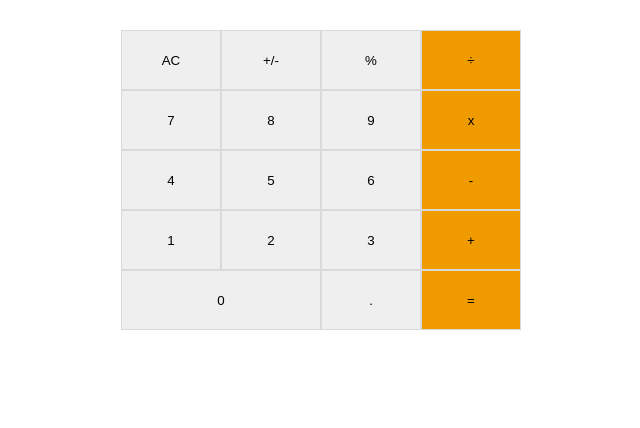
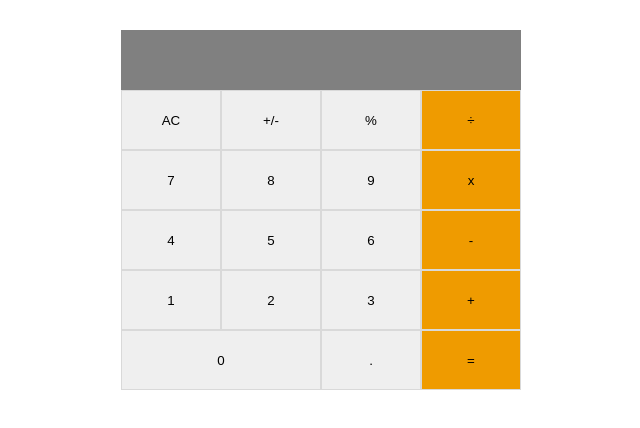
Before and after one commit to Baayeh/maths-magicians, a React (Create React App) app: page / in a window 1280 px wide. Shown: the top 428 px of the page, without its empty margins (319-959 px from the left). Built offline with nearby package versions, Linux system fonts and the light colour scheme.

Commit message:
Add big.js as dependency

```diff
--- a/package.json
+++ b/package.json
@@ -6,6 +6,7 @@
     "@testing-library/jest-dom": "^5.16.5",
     "@testing-library/react": "^13.4.0",
     "@testing-library/user-event": "^13.5.0",
+    "big.js": "^6.2.1",
     "react": "^18.2.0",
     "react-dom": "^18.2.0",
     "react-scripts": "5.0.1",
--- a/src/App.css
+++ b/src/App.css
@@ -9,11 +9,12 @@ section#calcWrapper {
   margin: 30px auto;
 }
 
-div#results {
+div#outcome {
   background-color: gray;
-  padding: 14px 10px;
+  padding: 17px 10px;
   text-align: end;
   color: #fff;
+  height: 60px;
 }
 
 div#button-container {
--- a/src/index.js
+++ b/src/index.js
@@ -8,7 +8,7 @@ const root = ReactDOM.createRoot(document.getElementById('root'));
 root.render(
   <React.StrictMode>
     <App />
-  </React.StrictMode>,
+  </React.StrictMode>
 );
 
 // If you want to start measuring performance in your app, pass a function
```
Also changed, not shown: 1 other file (tests, documents, lock files or other folders).
